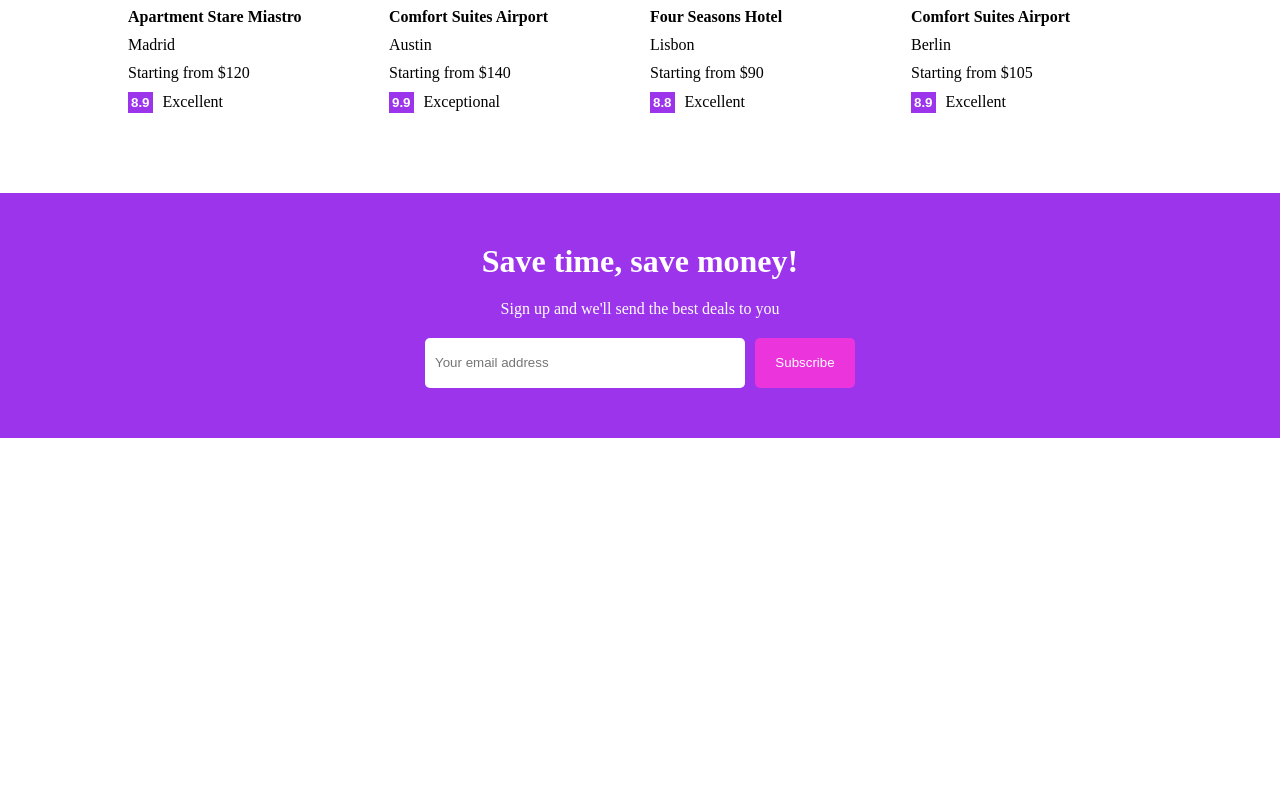
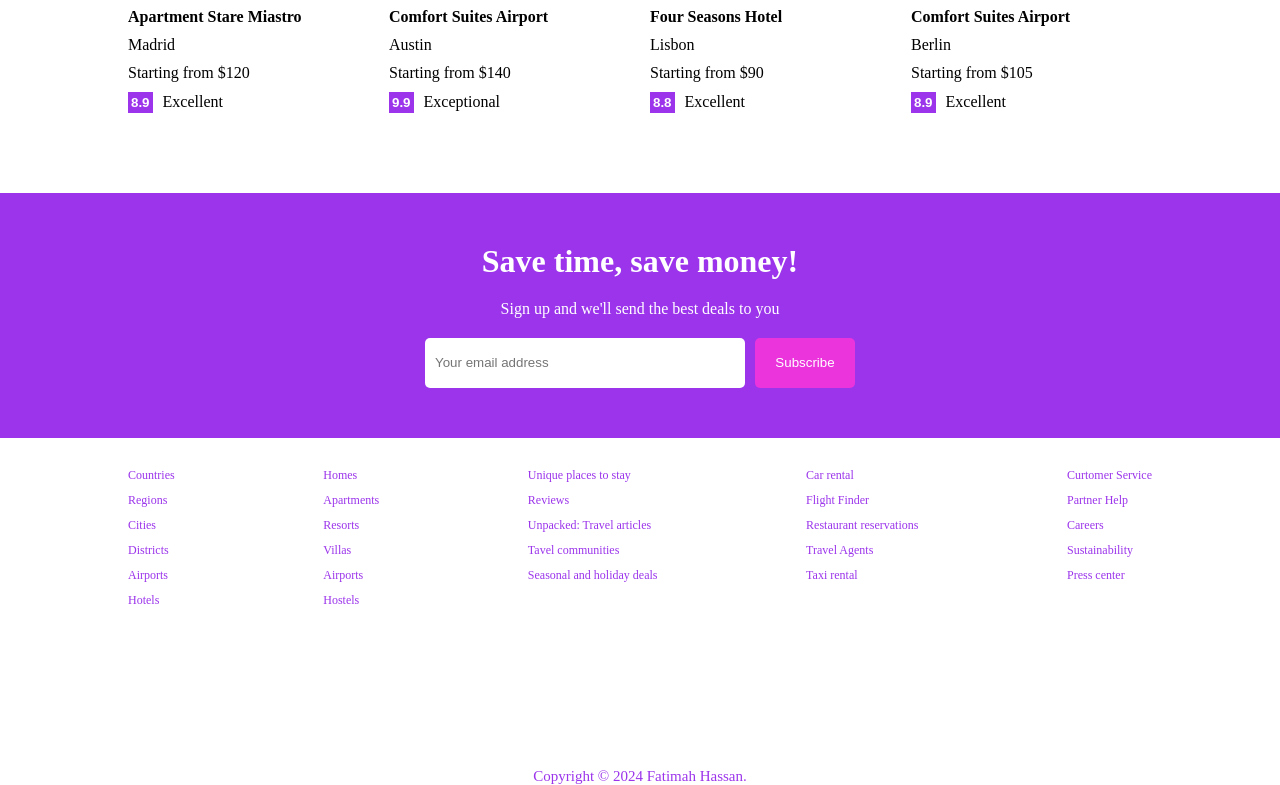
Before and after one commit to Fatimah1403/Hotel_reservation_proj, a React (Vite) app in the folder client/my-booking-app/: page / in a window 1280 px wide. Shown: the part 1257-2042 px from the top of the page. Before the commit the page ends 1695 px from the top, so only its background shows below. Built offline with nearby package versions, Linux system fonts and the light colour scheme.

Commit message:
Added footer , searchItem, and home

```diff
--- /dev/null
+++ b/client/my-booking-app/src/components/footer/Footer.css
@@ -0,0 +1,30 @@
+.footer {
+    width: 100%;
+    width: 1024px;
+    font-size: 12px;
+    /* display: flex; */
+}
+
+.fLists {
+    width: 100%;
+    display: flex;
+    justify-content: space-between;
+    margin-bottom: 50px;
+}
+/* .fLists > div {
+    flex: 1;
+} */
+.fList {
+    list-style: none;
+    padding: 0;
+}
+.fListItem {
+    margin-bottom: 10px;
+    color: #9b34eb;
+    cursor: pointer;
+}
+.fText {
+    color: #9b34eb;
+    text-align: center;
+    font-size: 15px;
+}
--- /dev/null
+++ b/client/my-booking-app/src/components/footer/Footer.jsx
@@ -0,0 +1,61 @@
+import React from 'react'
+import "./Footer.css"
+
+const Footer = () => {
+  return (
+    <div className='footer'>
+      <div className="fLists">
+            <ul className="fList">
+                <li className="fListItem">Countries</li>
+                <li className="fListItem">Regions</li>
+                <li className="fListItem">Cities</li>
+                <li className="fListItem">Districts</li>
+                <li className="fListItem">Airports</li>
+                <li className="fListItem">Hotels</li>
+            </ul>
+            <ul className="fList">
+                <li className="fListItem">Homes</li>
+                <li className="fListItem">Apartments</li>
+                <li className="fListItem">Resorts</li>
+                <li className="fListItem">Villas</li>
+                <li className="fListItem">Airports</li>
+                <li className="fListItem">Hostels</li>
+                {/* <li className="fListItem">Guest houses</li> */}
+            </ul>
+            <ul className="fList">
+                <li className="fListItem">Unique places to stay</li>
+                <li className="fListItem">Reviews</li>
+                <li className="fListItem">Unpacked: Travel articles</li>
+                <li className="fListItem">Tavel communities</li>
+                <li className="fListItem">Seasonal and holiday deals</li>
+            </ul>
+            <ul className="fList">
+                <li className="fListItem">Car rental</li>
+                <li className="fListItem">Flight Finder</li>
+                <li className="fListItem">Restaurant reservations</li>
+                <li className="fListItem">Travel Agents</li>
+                <li className="fListItem">Taxi rental</li>
+
+            </ul>
+            <ul className="fList">
+                <li className="fListItem">Curtomer Service</li>
+                <li className="fListItem">Partner Help</li>
+                <li className="fListItem">Careers</li>
+                <li className="fListItem">Sustainability</li>
+                <li className="fListItem">Press center</li>
+                {/* <li className="fListItem">Terms & conditions</li> */}
+            </ul>
+      </div>
+      <div className="fLists">
+
+      </div>
+      <div className="fLists">
+
+      </div>
+      <div className="fText">Copyright © 2024 Fatimah Hassan.</div>
+    </div>
+
+  )
+}
+
+export default Footer
--- a/client/my-booking-app/src/components/header/Header.jsx
+++ b/client/my-booking-app/src/components/header/Header.jsx
@@ -14,9 +14,11 @@
 import 'react-date-range/dist/styles.css'; // main css file
 import 'react-date-range/dist/theme/default.css'; // theme css file
 import { format } from "date-fns"
+import { useNavigate } from "react-router-dom"
 
 const Header = ({ type }) => {
     const [openDate, setOpenDate] = useState(false);
+    const [destination, setDestination] = useState("");
     const [date, setDate] = useState([
         {
           startDate: new Date(),
@@ -31,10 +33,15 @@
         room: 1
     })
 
+    const navigate = useNavigate()
+
     const handleOption = (name, operation)=>{
         setOptions(prev=>{return{
            ...prev, [name]: operation === "i" ? options[name] + 1 : options[name] - 1,
         }})
+    }
+    const handleSearch = () => {
+        navigate("/hotels", { state: { destination, date, options } })
     }
 
   return (
@@ -83,6 +90,7 @@
                             type="text"
                             placeholder='Where are you going'
                             className="headerSearchBar"
+                            onChange={(event) => setDestination(event.target.value)}
                         />
                     </div>
                     <div className="headerSearchItem">
@@ -144,7 +152,7 @@
                         }
                     </div>
                     <div className="headerSearchItem">
-                        <button className="headerBtn">Search</button>
+                        <button className="headerBtn" onClick={handleSearch}>Search</button>
                     </div>
                 </div>
             </>
--- a/client/my-booking-app/src/pages/home/Home.jsx
+++ b/client/my-booking-app/src/pages/home/Home.jsx
@@ -1,4 +1,4 @@
-import React from 'react';
+// import React from 'react';
 import "./Home.css";
 import Navbar from '../../components/navbar/Navbar';
 import Header from '../../components/header/Header';
@@ -6,6 +6,8 @@
 import ProperList from '../../components/properList/ProperList';
 import FeaturedProperties from '../../components/featuredProperties/FeaturedProperties';
 import MailList from '../../components/mailList/MailList';
+import Footer from '../../components/footer/Footer';
+
 
 const Home = () => {
   return (
@@ -19,7 +21,7 @@
       <h1 className='homeTitle'>Finding the comfort you want</h1>
       <FeaturedProperties/>
       <MailList/>
-
+      <Footer/>
     </div>
    </>
   )
--- a/client/my-booking-app/src/pages/list/List.css
+++ b/client/my-booking-app/src/pages/list/List.css
@@ -0,0 +1,75 @@
+.listContainer {
+  display: flex;
+  justify-content: center;
+  margin-top: 20px;
+}
+.listWrapper {
+   width: 100%;
+   max-width: 1024px;
+   gap: 20px;
+   display: flex;
+}
+.listSearch {
+    flex: 1;
+    background-color: #a83292;
+    padding: 10px;
+    border-radius: 10px;
+    position: sticky;
+}
+.lsTitle {
+   font-size: 20px;
+   /* color: #555; */
+   margin-bottom: 10px;
+}
+.lsItem {
+  display: flex;
+  flex-direction: column;
+  gap: 5px;
+  margin-bottom: 10px;
+}
+.lsItem>label {
+  font-size: 15px;
+}
+
+.lsItem>input {
+  height: 30px;
+  border: none;
+  padding: 5px;
+}
+.lsItem>span {
+  height: 30px;
+  padding: 5px;
+  background-color: white;
+  display: flex;
+  align-items: center;
+  cursor: pointer;
+}
+.lsOptions {
+  padding: 10px;
+}
+.lsOptionsItem {
+  display: flex;
+  justify-content: space-between;
+  margin-bottom: 10px;
+  font-size: 12px;
+}
+.lsOptionInput {
+  width: 60px;
+}
+.listSearch>button {
+  padding: 10px;
+  background-color: #9b34eb;
+  color: white;
+  border: none;
+  width: 100%;
+  font-weight: 500;
+  font-size: 15px;
+  cursor: pointer;
+}
+
+
+
+
+.listResult {
+  flex: 3;
+}
--- a/client/my-booking-app/src/pages/list/List.jsx
+++ b/client/my-booking-app/src/pages/list/List.jsx
@@ -1,12 +1,102 @@
-import React from 'react'
+import { useState } from 'react'
 import Navbar from '../../components/navbar/Navbar'
 import Header from '../../components/header/Header'
+import "./List.css"
+import { useLocation } from 'react-router-dom'
+import { format } from "date-fns";
+import { DateRange } from "react-date-range";
 
 const List = () => {
+
+  const location = useLocation()
+  const [destination, setDestination] = useState(location.state.destination);
+  const [date, setDate] = useState(location.state.date);
+  const [options, setOptions] = useState(location.state.options);
+  const [openDate, setOpenDate] = useState(false);
+
+
+  // console.log(location)
   return (
     <div>
       <Navbar/>
       <Header type="list"/>
+      <div className="listContainer">
+        <div className="listWrapper">
+          <div className="listSearch">
+            <h1 className='lsTitle'>Search</h1>
+            <div className="lsItem">
+              <label>Destination</label>
+              <input placeholder={destination} type="text" />
+            </div>
+            <div className="lsItem">
+              <label>Check-in Date</label>
+              <span onClick={()=> setOpenDate(!openDate)}
+                  >{`${format(date[0].startDate, "MM/dd/yyyy")} To ${format(
+                  date[0].endDate,
+                  "MM/dd/yyyy"
+                  )}`}
+              </span>
+              {openDate && (
+                <DateRange
+                  onChange={(item) => setDate([item.selection])}
+                  minDate={new Date()}
+                  ranges={date}
+                />
+              )}
+            </div>
+            <div className="lsItem">
+                <label>Options</label>
+                <div className="lsOptions">
+                <div className="lsOptionsItem">
+                  <span className="lsOptionsText">
+                    Min prices <small>per night</small>
+                  </span>
+                  <input type="number" className="lsOptionInput" />
+                </div>
+                <div className="lsOptionsItem">
+                  <span className="lsOptionsText">
+                    Max prices <small>per night</small>
+                  </span>
+                  <input type="number" className="lsOptionInput" />
+                </div>
+                <div className="lsOptionsItem">
+                  <span className="lsOptionsText">
+                   Adult
+                  </span>
+                  <input
+                    type="number" min={1}
+                    className="lsOptionInput"
+                    placeholder={options.adult}
+                  />
+                </div>
+                <div className="lsOptionsItem">
+                  <span className="lsOptionsText">
+                    Children
+                  </span>
+                  <input
+                    type="number" min={0}
+                    className="lsOptionInput"
+                    placeholder={options.children}
+                  />
+                </div>
+                <div className="lsOptionsItem">
+                  <span className="lsOptionsText">
+                    Room
+                  </span>
+                  <input
+                    type="number" min={1}
+                    className="lsOptionInput"
+                    placeholder={options.room}
+                  />
+                </div>
+              </div>
+            </div>
+            <button>Search</button>
+          </div>
+          <div className="listResult"></div>
+
+        </div>
+      </div>
     </div>
   )
 }
```
Also changed, not shown: client/my-booking-app/src/components/searchItem/Search.css (added), client/my-booking-app/src/components/searchItem/SearchItem.jsx (added).
